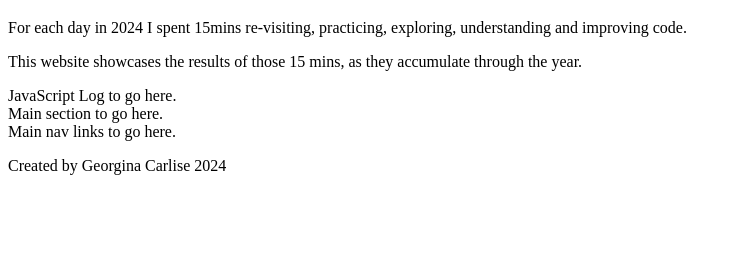
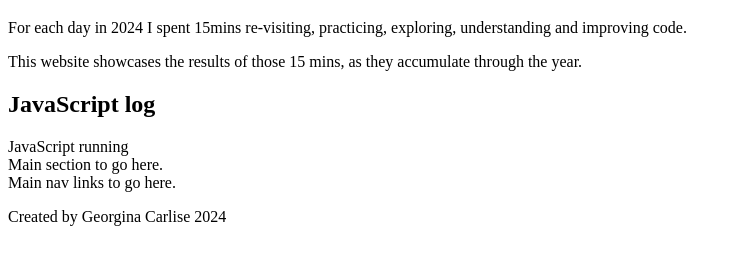
Before and after one commit to GeorginaCarlisle/2024-daily-coding, a plain HTML site: page index.html in a window 1280 px wide. Shown: the part 61-326 px from the top of the page, without its empty margins (0-741 px from the left). Drawn offline with Linux system fonts and the light colour scheme.

Commit message:
FEAT: JavaScript log

```diff
--- /dev/null
+++ b/assests/js/script.js
@@ -0,0 +1,15 @@
+/**
+ * Calls all funtions to be run on window loading
+ */
+window.onload = printLog("JavaScript running")
+
+/**
+ * Function renders passed argument to the JavaScript Log
+ */
+function printLog(details) {
+    let log = document.getElementById("javascript-log");
+    log.innerHTML = `
+    <div>
+        ${details}
+    </div>`;
+}
--- a/index.html
+++ b/index.html
@@ -13,7 +13,9 @@
     </header>
     <div>
         <section>
-            JavaScript Log to go here.
+            <h2>JavaScript log</h2>
+            <!-- Container below to be filled with JavaScript logs added as functions executed -->
+            <div id="javascript-log"></div>
         </section>
         <section>
             Main section to go here.
@@ -25,5 +27,9 @@
     <footer>
         <p>Created by Georgina Carlise 2024</p>
     </footer>
+
+    <!-- Link to JavaScript file -->
+    <script src="assests/js/script.js"></script>
+
 </body>
 </html>
```
Also changed, not shown: 1 other file.
